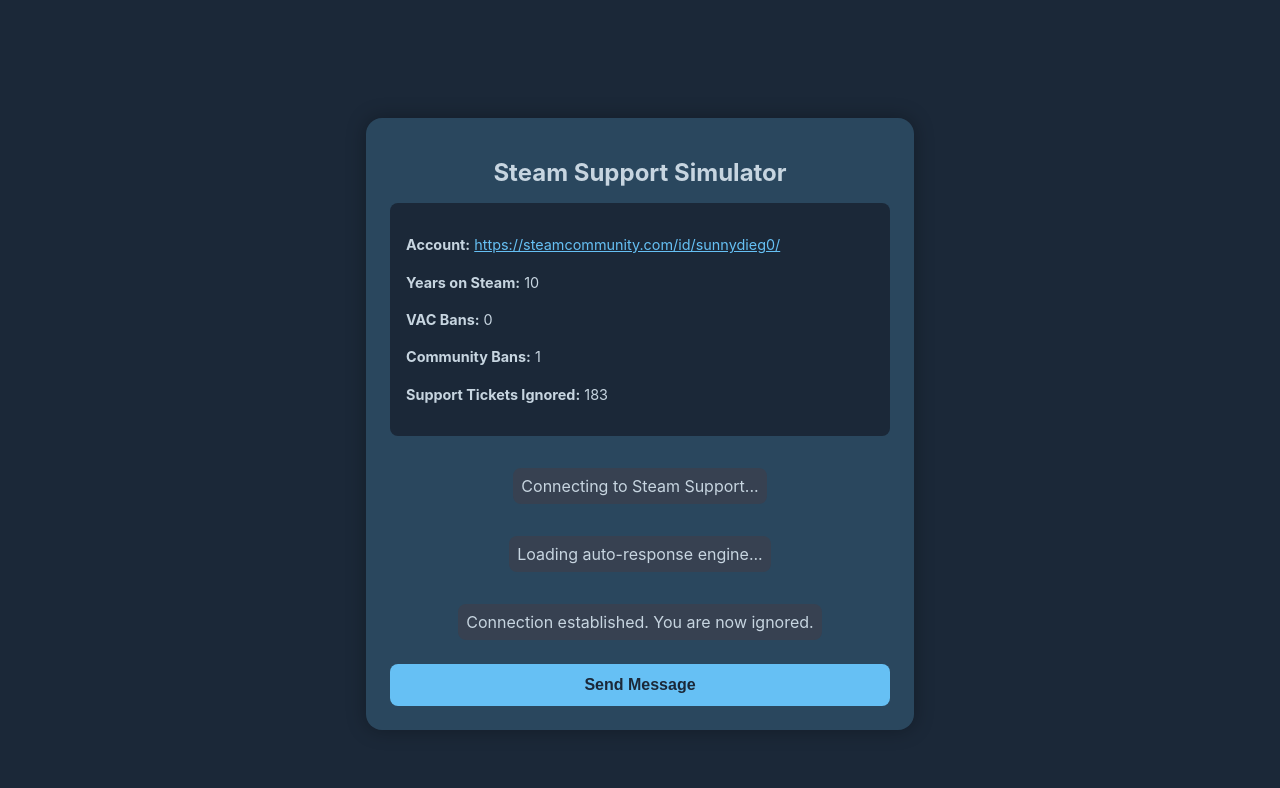
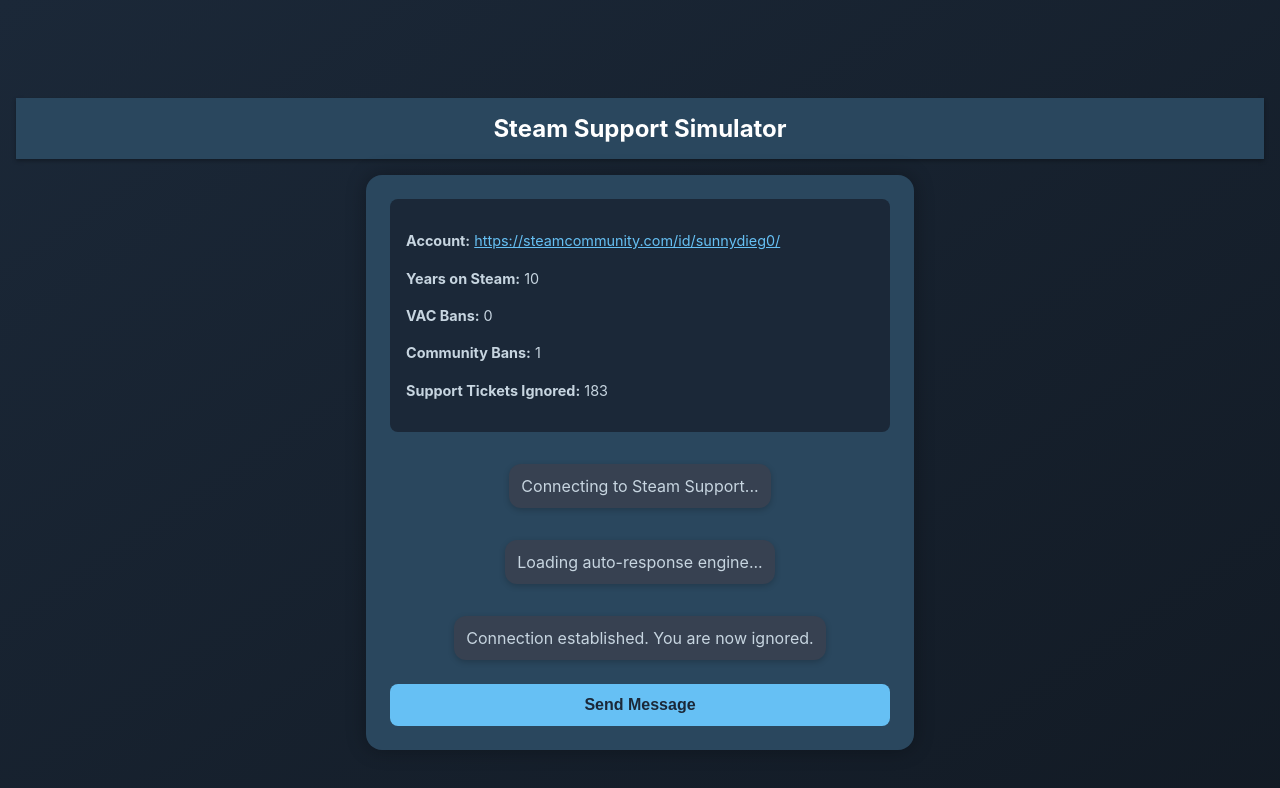
Before and after one commit to sunnydiego/steam-support-simulator, a React (Create React App) app: page / in a window 1280 px wide. Shown: the top 788 px of the page. Built offline with nearby package versions, Linux system fonts and the light colour scheme.

Commit message:
ui: visual upgrade + english user messages

```diff
--- a/src/App.jsx
+++ b/src/App.jsx
@@ -1,4 +1,12 @@
 import { useState, useEffect } from "react";
+
+const supportMessages = [
+  "I don’t have the intention of bothering anyone, but I can’t get real help. On help.steampowered.com I only receive automated replies. I’ve done nothing wrong, yet my accounts were banned. Please help me.",
+  "I’ve spent 10 years on Steam and never broken any rules. I opened new accounts to protect my CS skins from scams — not for commercial use. But I was banned for something I didn’t do. That’s all I ask: to be heard.",
+  "I’ve never sold skins for money, never worked with gambling sites, and never violated the agreement. I’m being falsely labeled. Just because 99% might be guilty doesn’t mean I am.",
+  "I feel like I’ve lost everything. My accounts, my work, my identity. I was banned without doing anything wrong. Please don’t ignore this like another ticket.",
+  "All I want is fairness. I’m innocent. Yet every message I get is automated. Can someone — anyone — look at my case with human eyes? That’s all I ask."
+];
 
 const responses = [
   "Sorry, we cannot help you.",
@@ -57,6 +65,7 @@
       const newClickCount = clickCount + 1;
       setClickCount(newClickCount);
 
+      const userText = supportMessages[Math.floor(Math.random() * supportMessages.length)];
       const response =
         newClickCount === 10
           ? "You have reached maximum support attempts. Please reinstall life."
@@ -66,7 +75,7 @@
 
       setMessages(prev => [
         ...prev,
-        { from: "user", text: "Hi, can I get some help?" },
+        { from: "user", text: userText },
         { from: "support", text: reply }
       ]);
 
@@ -81,10 +90,11 @@
 
   const renderMessage = (msg, i) => {
     const baseStyle = {
-      padding: "0.5rem",
-      borderRadius: "0.5rem",
+      padding: "0.75rem",
+      borderRadius: "0.75rem",
       marginBottom: "0.5rem",
-      maxWidth: "80%"
+      maxWidth: "80%",
+      boxShadow: "0 2px 6px rgba(0,0,0,0.2)"
     };
     let style = {};
     if (msg.from === "user") {
@@ -100,7 +110,7 @@
   return (
     <div style={{
       minHeight: "100vh",
-      backgroundColor: "#1b2838",
+      background: "linear-gradient(to bottom right, #1b2838, #121a24)",
       color: "#c7d5e0",
       display: "flex",
       justifyContent: "center",
@@ -108,6 +118,20 @@
       padding: "2rem",
       flexDirection: "column"
     }}>
+      <header style={{
+        backgroundColor: "#2a475e",
+        width: "100%",
+        padding: "1rem",
+        textAlign: "center",
+        fontSize: "1.5rem",
+        fontWeight: "bold",
+        color: "#ffffff",
+        marginBottom: "1rem",
+        boxShadow: "0 2px 4px rgba(0,0,0,0.3)"
+      }}>
+        Steam Support Simulator
+      </header>
+
       <div style={{
         backgroundColor: "#2a475e",
         padding: "1.5rem",
@@ -118,10 +142,6 @@
         display: "flex",
         flexDirection: "column"
       }}>
-        <h1 style={{ textAlign: "center", fontSize: "1.5rem", marginBottom: "1rem" }}>
-          Steam Support Simulator
-        </h1>
-
         {/* Account Summary Panel */}
         <div style={{
           backgroundColor: "#1b2838",
```
